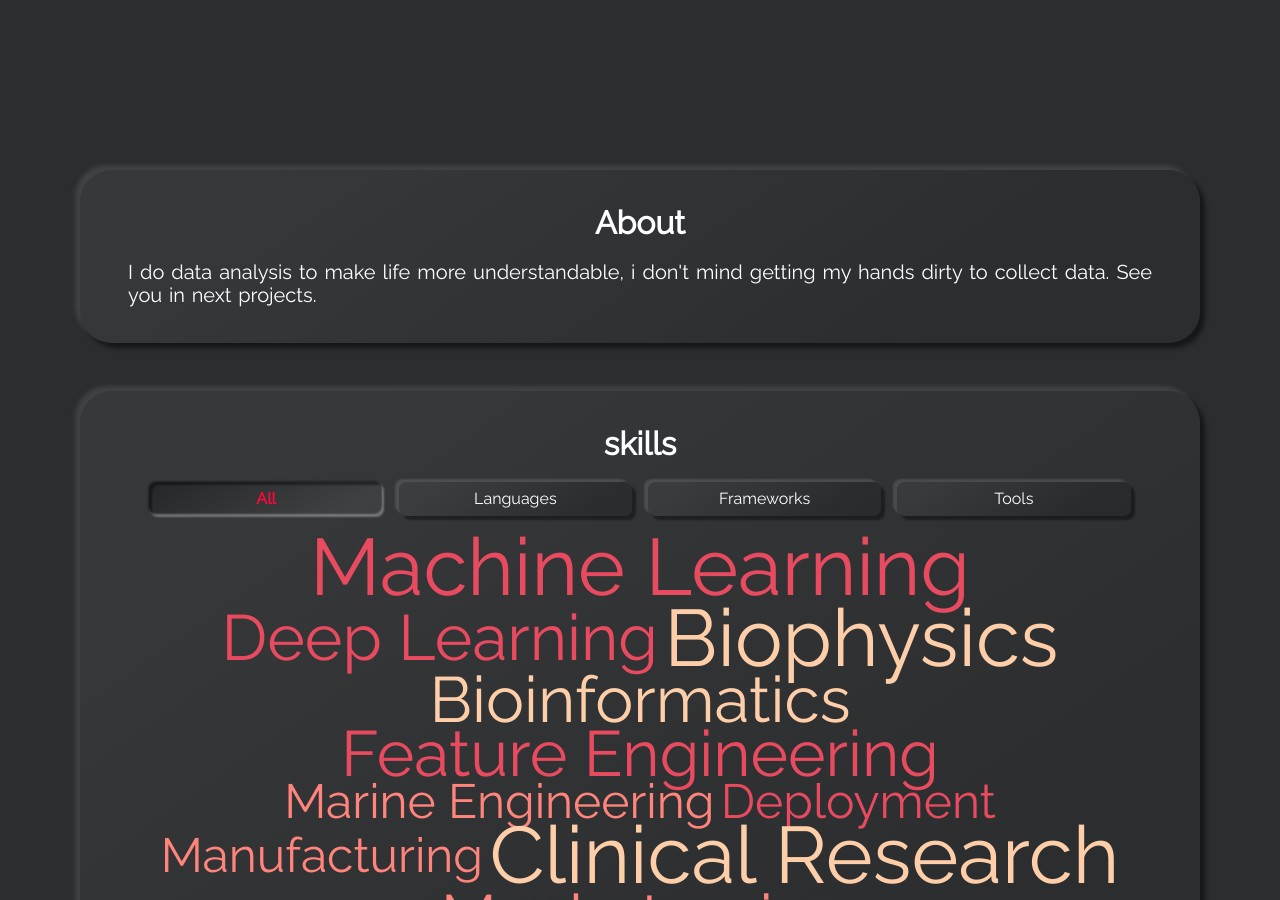
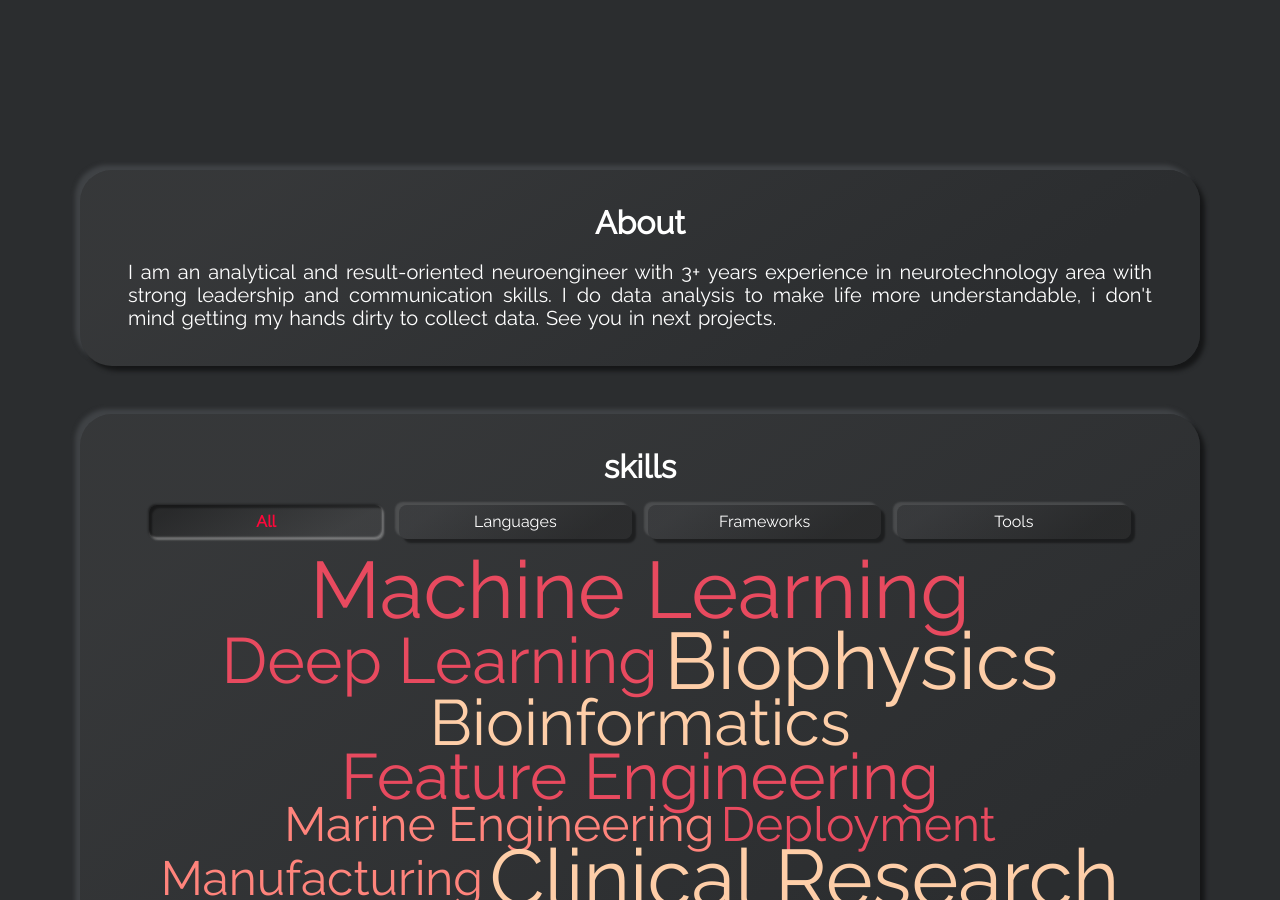
Before and after one commit to cgncvk/cgncvk.github.io-, a Jekyll site: the page built from index.html, in a window 1280 px wide and 900 px high, scrolled down 890 px. Built offline with Jekyll 4.4.1, drawn with Linux system fonts in a browser that asks for light colours.

Commit message:
Update _config.yml

```diff
--- a/_config.yml
+++ b/_config.yml
@@ -48,7 +48,7 @@ show_aboutme_card: true
 # about_me_title: The will be displayed as the title in the About Me section
 about_me_title: About
 # about_me_description: This will be displayed under the title.
-about_me_description: I do data analysis to make life more understandable, i don't mind getting my hands dirty to collect data. See you in next projects.
+about_me_description: I am an analytical and result-oriented neuroengineer with 3+ years experience in neurotechnology area with strong leadership and communication skills.  I do data analysis to make life more understandable, i don't mind getting my hands dirty to collect data. See you in next projects.
 
 # SKILLS SECTION
 # show_skills_card:
```
